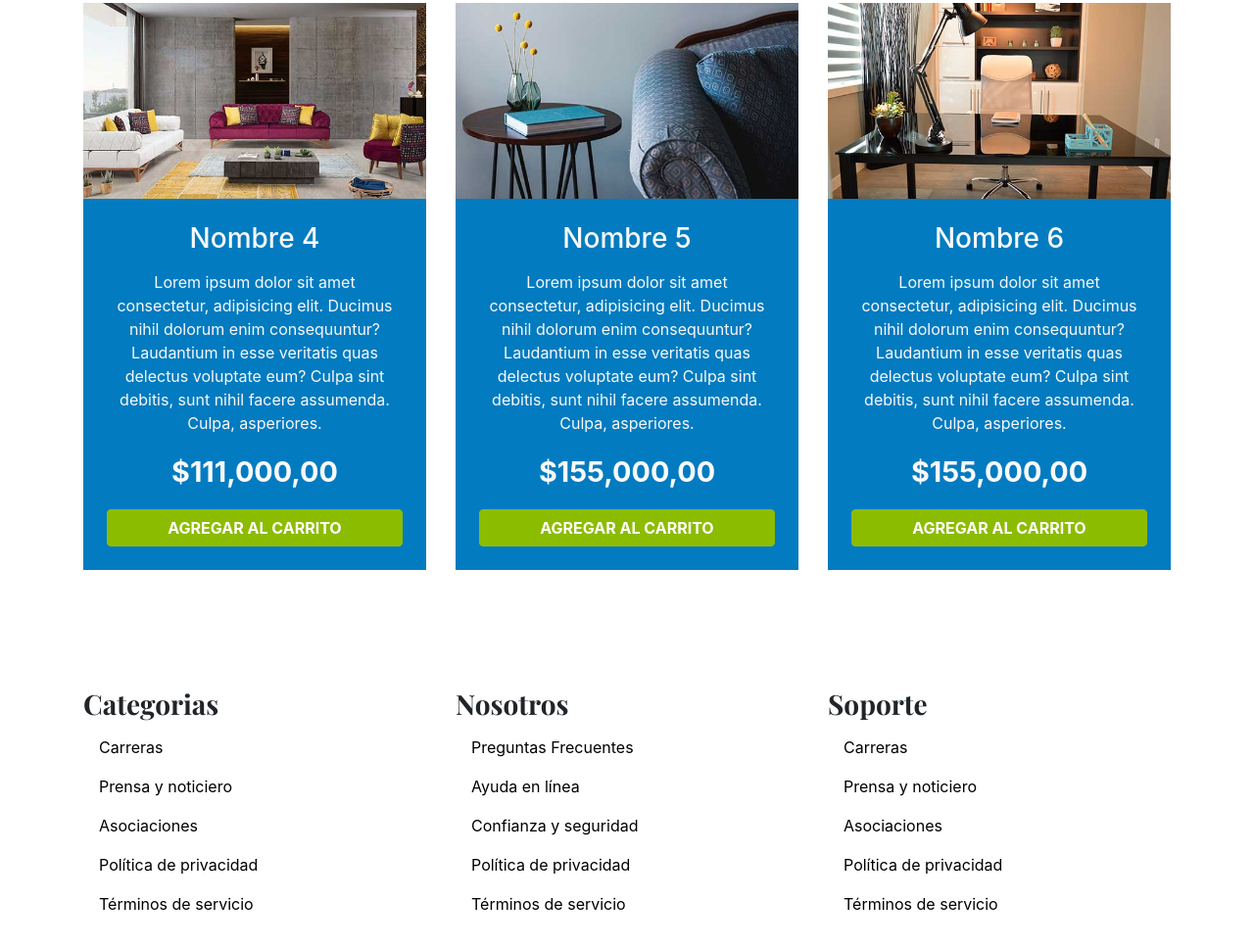
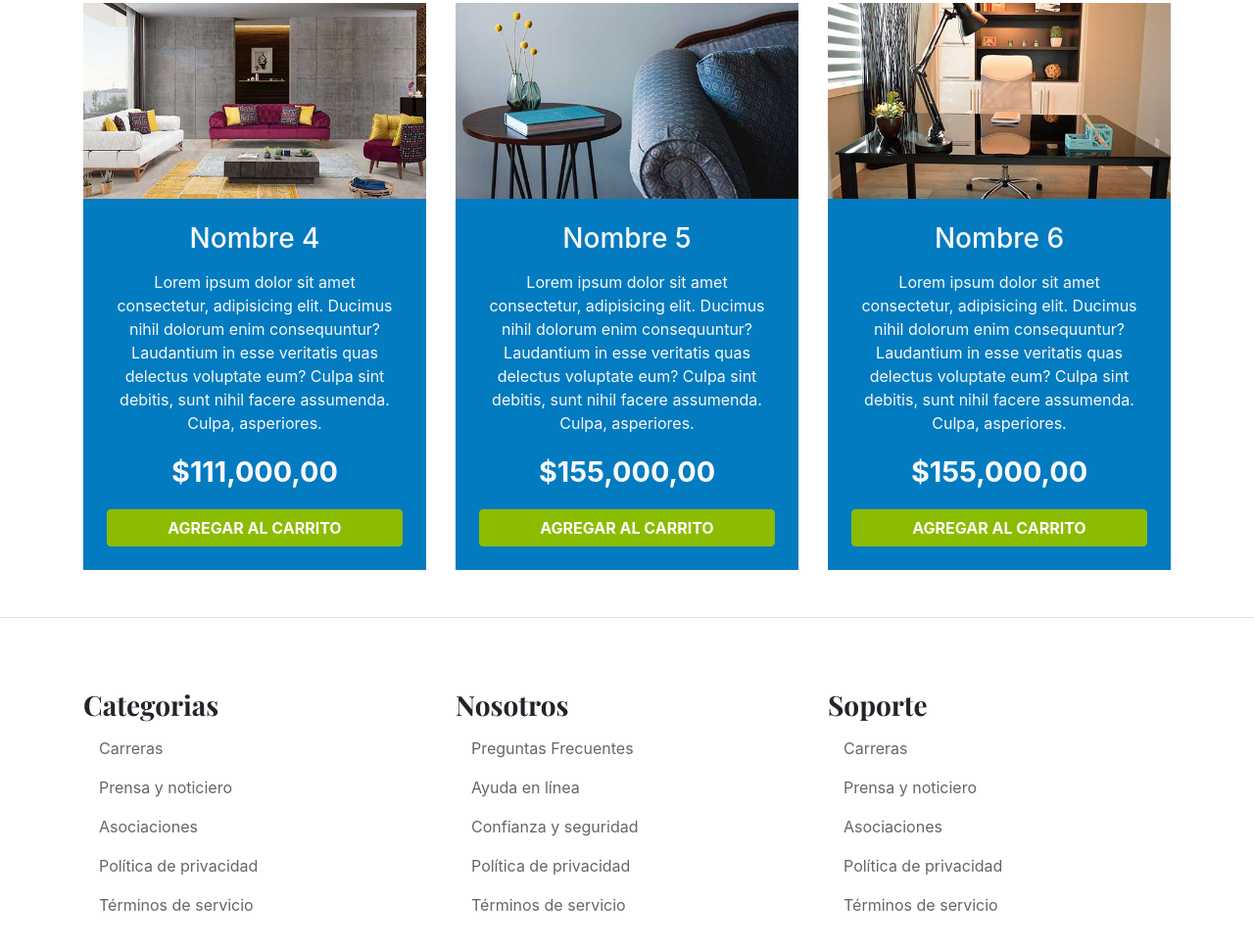
Before and after one commit to NitaiFraire/VentaDeMueblesWeb, a plain HTML site: page index.html in a window 1280 px wide. Shown: the part 2926-3894 px from the top of the page at 98% size. Drawn offline with nearby package versions, Linux system fonts and the light colour scheme.

Commit message:
estilos de footer

```diff
--- a/css/style.css
+++ b/css/style.css
@@ -100,3 +100,15 @@ h2{
     background-color: #7aa104!important;
     border-color: #7aa104!important;
 }
+
+/* Footer */
+
+.footer{
+
+    border-top: 1px solid #e1e1e1;
+}
+
+.footer-menu .nav-link{
+
+    color: #666!important;
+}
```
